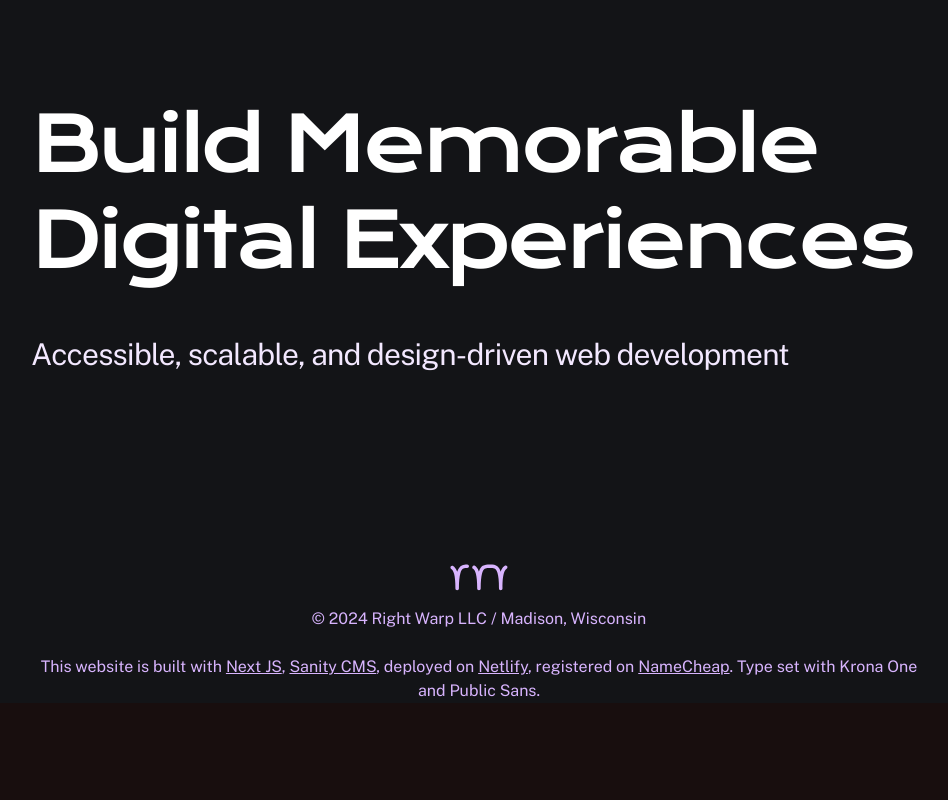
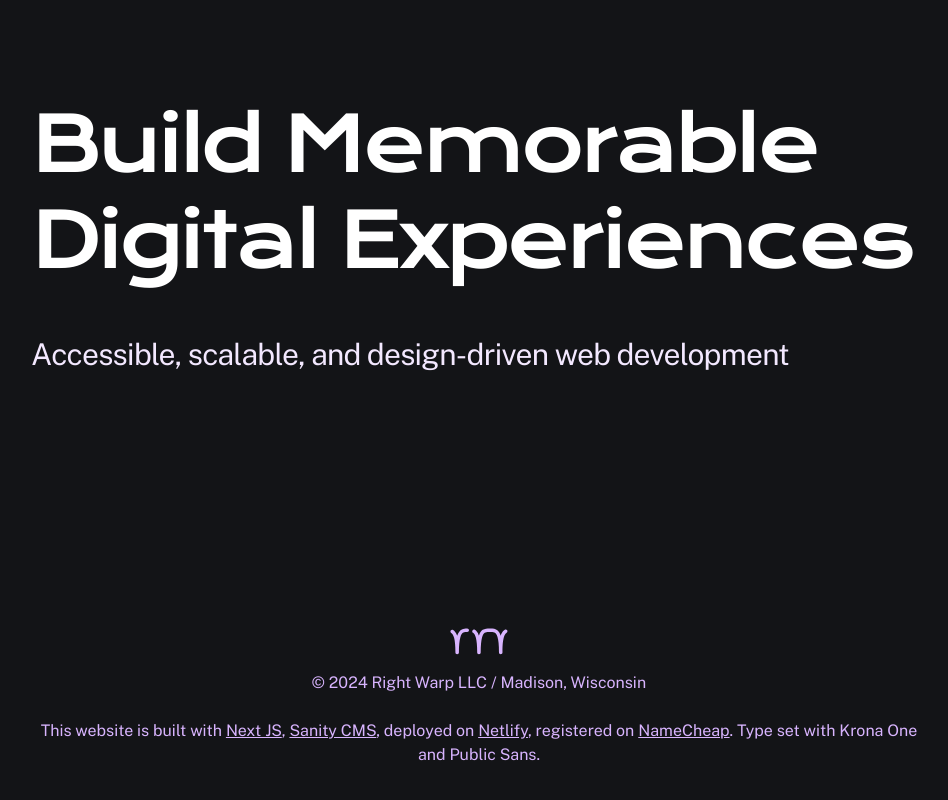
Before and after one commit to geotrev/rightwarp.com, a Next.js app: page / in a window 1280 px wide. Shown: the part 272-1072 px from the top of the page, without its empty margins (161-1109 px from the left). Before the commit the page ends 975 px from the top, so only its background shows below. Built offline with nearby package versions, Linux system fonts and the light colour scheme; no server answers.

Commit message:
fix: adds vertical padding to footer

```diff
--- a/src/components/app/Footer.tsx
+++ b/src/components/app/Footer.tsx
@@ -13,7 +13,7 @@ const FooterLink = ({
 
 export const Footer = () => {
   return (
-    <Container tag="footer" className="grid gap-6 text-center">
+    <Container tag="footer" className="grid gap-6 py-16 text-center">
       <div>
         <div className="relative mx-auto mb-4 h-[1.6875rem] w-[3.75rem]">
           <svg
```
